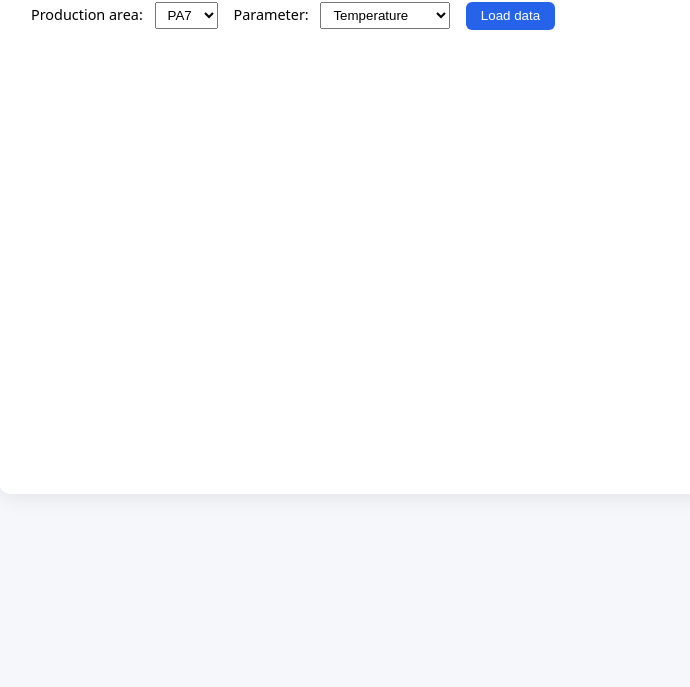
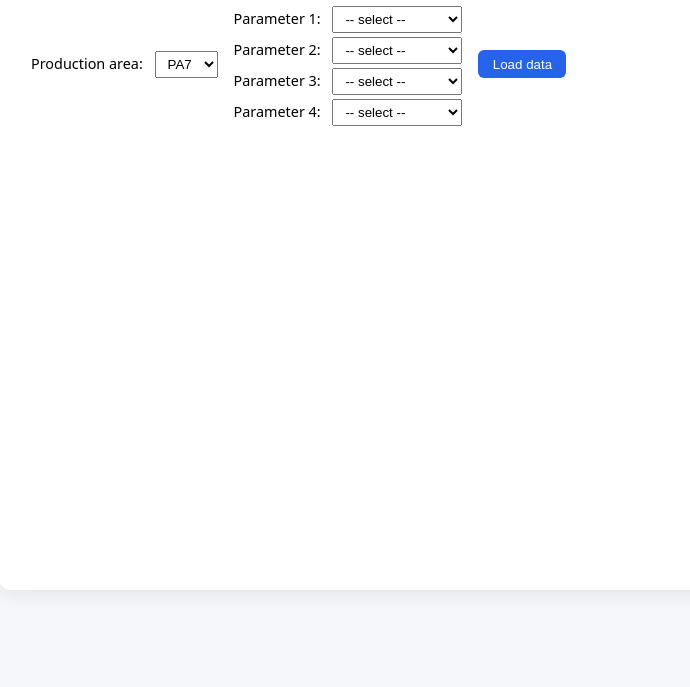
Before and after one commit to Bjornarnepaulsen/RASTracker, a website: page public/index.html in a window 1280 px wide. Shown: the part 113-800 px from the top of the page, without its empty margins (109-799 px from the left). Drawn offline with nearby package versions, Linux system fonts and the light colour scheme; no server answers.

Commit message:
added multiple values to the view

```diff
--- a/public/app.js
+++ b/public/app.js
@@ -1,6 +1,6 @@
 const areaSelect = document.getElementById("areaSelect");
-const parameterSelect = document.getElementById("parameterSelect");
 const loadBtn = document.getElementById("loadBtn");
+const parameterControls = document.getElementById("parameterControls");
 const ctx = document.getElementById("waterChart").getContext("2d");
 
 let chart;
@@ -8,11 +8,17 @@ let chart;
 async function loadData() {
   const area = areaSelect.value;
 
-  const selectedParams = Array.from(parameterSelect.selectedOptions)
-    .map(opt => opt.value);
+  const selects = parameterControls.querySelectorAll(".parameterSelect");
+
+  // Collect non-empty selections and remove duplicates
+  const selectedParams = [...new Set(
+    Array.from(selects)
+      .map(s => s.value)
+      .filter(v => v !== "")
+  )];
 
   if (selectedParams.length === 0) {
-    alert("Select at least one parameter");
+    alert("Select at least one parameter.");
     return;
   }
 
@@ -22,6 +28,12 @@ async function loadData() {
   const response = await fetch(url);
   const rawData = await response.json();
   console.log("Data from API:", rawData);
+
+  if (!Array.isArray(rawData) || rawData.length === 0) {
+    if (chart) chart.destroy();
+    alert("No data returned for the selected parameters.");
+    return;
+  }
 
   // Group by parameter
   const grouped = {};
@@ -36,7 +48,7 @@ async function loadData() {
 
   if (chart) chart.destroy();
 
-  const datasets = Object.keys(grouped).map((param, index) => ({
+  const datasets = Object.keys(grouped).map(param => ({
     label: param,
     data: grouped[param].map(row => row.value),
     borderWidth: 2,
@@ -78,8 +90,6 @@ async function loadData() {
   });
 }
 
-
 loadBtn.addEventListener("click", loadData);
 
-// Auto-load default view
 loadData();
--- a/public/index.html
+++ b/public/index.html
@@ -18,9 +18,12 @@
           </select>
         </label>
 
+        <div id="parameterControls">
+          <div class="parameter-row">
             <label>
-        Parameter:
-        <select id="parameterSelect">
+              Parameter 1:
+              <select class="parameterSelect">
+                <option value="">-- select --</option>
                 <option value="Temperature">Temperature</option>
                 <option value="pH">pH</option>
                 <option value="NH4-N">NH4-N</option>
@@ -34,6 +37,69 @@
                 <option value="System volume">System volume</option>
               </select>
             </label>
+          </div>
+
+          <div class="parameter-row">
+            <label>
+              Parameter 2:
+              <select class="parameterSelect">
+                <option value="">-- select --</option>
+                <option value="Temperature">Temperature</option>
+                <option value="pH">pH</option>
+                <option value="NH4-N">NH4-N</option>
+                <option value="NO2-N">NO2-N</option>
+                <option value="NO3-N">NO3-N</option>
+                <option value="Alkalinity">Alkalinity</option>
+                <option value="Salinity">Salinity</option>
+                <option value="Turbidity">Turbidity</option>
+                <option value="Feeding rate">Feeding rate</option>
+                <option value="Dilution water">Dilution water</option>
+                <option value="System volume">System volume</option>
+              </select>
+            </label>
+          </div>
+
+          <div class="parameter-row">
+            <label>
+              Parameter 3:
+              <select class="parameterSelect">
+                <option value="">-- select --</option>
+                <option value="Temperature">Temperature</option>
+                <option value="pH">pH</option>
+                <option value="NH4-N">NH4-N</option>
+                <option value="NO2-N">NO2-N</option>
+                <option value="NO3-N">NO3-N</option>
+                <option value="Alkalinity">Alkalinity</option>
+                <option value="Salinity">Salinity</option>
+                <option value="Turbidity">Turbidity</option>
+                <option value="Feeding rate">Feeding rate</option>
+                <option value="Dilution water">Dilution water</option>
+                <option value="System volume">System volume</option>
+              </select>
+            </label>
+          </div>
+
+          <div class="parameter-row">
+            <label>
+              Parameter 4:
+              <select class="parameterSelect">
+                <option value="">-- select --</option>
+                <option value="Temperature">Temperature</option>
+                <option value="pH">pH</option>
+                <option value="NH4-N">NH4-N</option>
+                <option value="NO2-N">NO2-N</option>
+                <option value="NO3-N">NO3-N</option>
+                <option value="Alkalinity">Alkalinity</option>
+                <option value="Salinity">Salinity</option>
+                <option value="Turbidity">Turbidity</option>
+                <option value="Feeding rate">Feeding rate</option>
+                <option value="Dilution water">Dilution water</option>
+                <option value="System volume">System volume</option>
+              </select>
+            </label>
+          </div>
+        </div>
+
         <button id="loadBtn">Load data</button>
       </div>
 
--- a/public/style.css
+++ b/public/style.css
@@ -52,3 +52,7 @@ body {
     position: relative;
     height: 400px;
   }
+
+  .parameter-row {
+    margin-top: 0.25rem;
+  }
```
Also changed, not shown: server.js (+33 -12 lines). Lines whose indentation alone changed are shown as unchanged.
